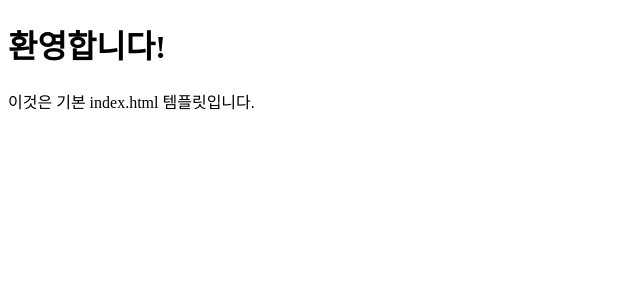
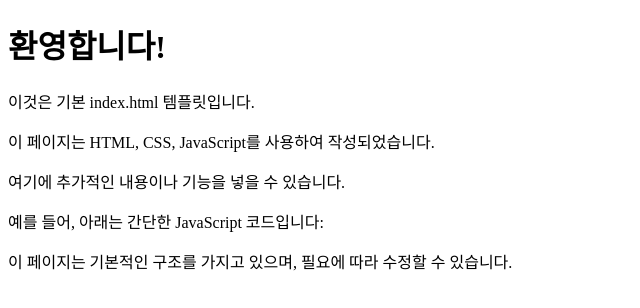
Before and after one commit to jshkma/github_test, a plain HTML site: page index.html in a window 1280 px wide. Shown: the whole page, without its empty margins (0-640 px from the left). Drawn offline with Linux system fonts and the light colour scheme.

Commit message:
파일 설명 추가

```diff
--- a/index.html
+++ b/index.html
@@ -8,5 +8,14 @@
 <body>
     <h1>환영합니다!</h1>
     <p>이것은 기본 index.html 템플릿입니다.</p>
+    <p>이 페이지는 HTML, CSS, JavaScript를 사용하여 작성되었습니다.</p>
+    <p>여기에 추가적인 내용이나 기능을 넣을 수 있습니다.</p>
+    <p>예를 들어, 아래는 간단한 JavaScript 코드입니다:</p>
+    <script>
+        document.addEventListener('DOMContentLoaded', function() {
+            alert('페이지가 로드되었습니다!');
+        });
+    </script>
+    <p>이 페이지는 기본적인 구조를 가지고 있으며, 필요에 따라 수정할 수 있습니다.</p>
 </body>
 </html>
```
